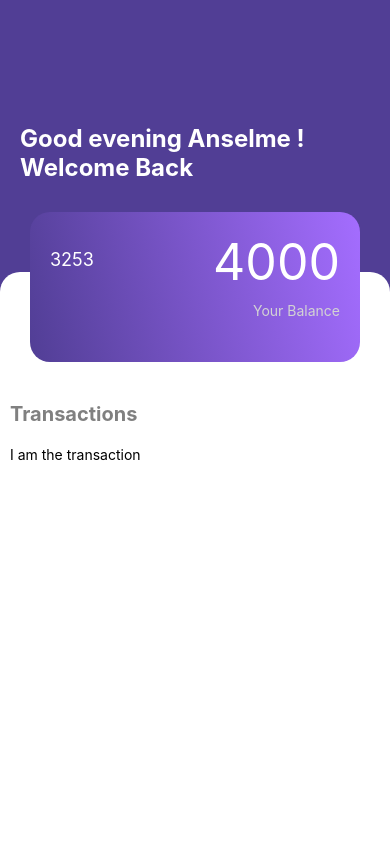
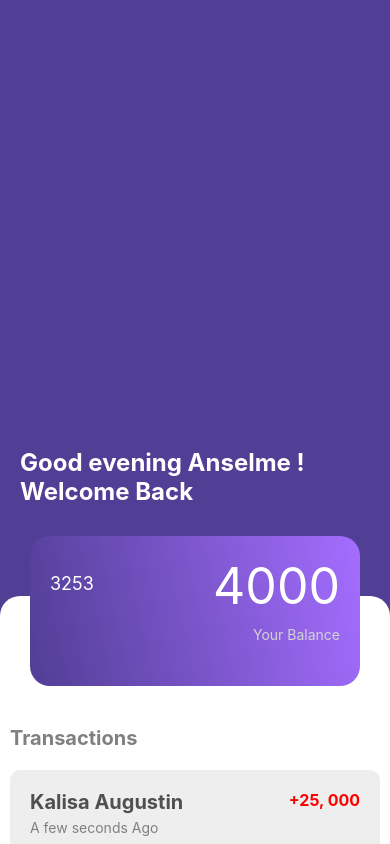
Before and after one commit to irumvanselme/ikofi-mobile, a React Native app: screen / in a window 390 px wide. Built offline with nearby package versions, Linux system fonts and the light colour scheme.

Commit message:
Made the dashboard page

```diff
--- a/components/dashboard/Transaction.js
+++ b/components/dashboard/Transaction.js
@@ -1,10 +1,44 @@
 import React from "react";
+import { StyleSheet } from "react-native";
 import { View, Text } from "react-native";
 
-export default function Transaction() {
+export default function Transaction({ transaction }) {
 	return (
-		<View>
-			<Text>I am the transaction</Text>
+		<View style={styles.container}>
+			<View>
+				<Text style={styles.receiversName}>Kalisa Augustin</Text>
+				<Text style={styles.time}>A few seconds Ago</Text>
+			</View>
+			<View>
+				<Text style={styles.francs}>+25, 000</Text>
+			</View>
 		</View>
 	);
 }
+
+const styles = StyleSheet.create({
+	container: {
+		backgroundColor: "#eee",
+		padding: 20,
+		borderRadius: 10,
+		display: "flex",
+		flexDirection: "row",
+		justifyContent: "space-between",
+		marginBottom: 20,
+	},
+	receiversName: {
+		fontSize: 20,
+		fontWeight: "bold",
+		color: "#505050",
+	},
+	time: {
+		color: "gray",
+		fontSize: 14,
+		marginTop: 5,
+	},
+	francs: {
+		color: "red",
+		fontWeight: "bold",
+		fontSize: 16,
+	},
+});
--- a/components/dashboard/Transactions.js
+++ b/components/dashboard/Transactions.js
@@ -3,7 +3,23 @@ import { StyleSheet, Text, View } from "react-native";
 import Transaction from "./Transaction";
 
 export default function Transactions() {
-	const transactions = ["Transaction One"];
+	const transactions = [
+		"Transaction One",
+		"Transaction One",
+		"Transaction One",
+		"Transaction One",
+		"Transaction One",
+		"Transaction One",
+		"Transaction One",
+		"Transaction One",
+		"Transaction One",
+		"Transaction One",
+		"Transaction One",
+		"Transaction One",
+		"Transaction One",
+		"Transaction One",
+		"Transaction One",
+	];
 
 	return (
 		<View>
--- a/screens/dashboard/Dashboard.js
+++ b/screens/dashboard/Dashboard.js
@@ -6,13 +6,17 @@ import { LinearGradient } from "expo-linear-gradient";
 import Screen from "../../layouts/Screen";
 import { colors } from "../../constants/colors";
 import Transactions from "../../components/dashboard/Transactions";
+import { ScrollView } from "react-native";
 
 export default function DashboardScreen() {
 	return (
+		<ScrollView>
 			<Screen style={styles.container}>
 				<View style={styles.page}>
 					<View style={styles.details}>
-					<Text style={styles.greetings}>Good evening Anselme !</Text>
+						<Text style={styles.greetings}>
+							Good evening Anselme !
+						</Text>
 						<Text style={styles.greetings}>Welcome Back</Text>
 					</View>
 					<View style={styles.transactions}>
@@ -46,6 +50,7 @@ export default function DashboardScreen() {
 					</View>
 				</View>
 			</Screen>
+		</ScrollView>
 	);
 }
 
@@ -65,7 +70,7 @@ const styles = StyleSheet.create({
 		display: "flex",
 		justifyContent: "flex-end",
 		padding: 20,
-		paddingBottom: 90,
+		paddingVertical: 90,
 	},
 	transactions: {
 		flex: 5,
```
Lines whose indentation alone changed are shown as unchanged.
